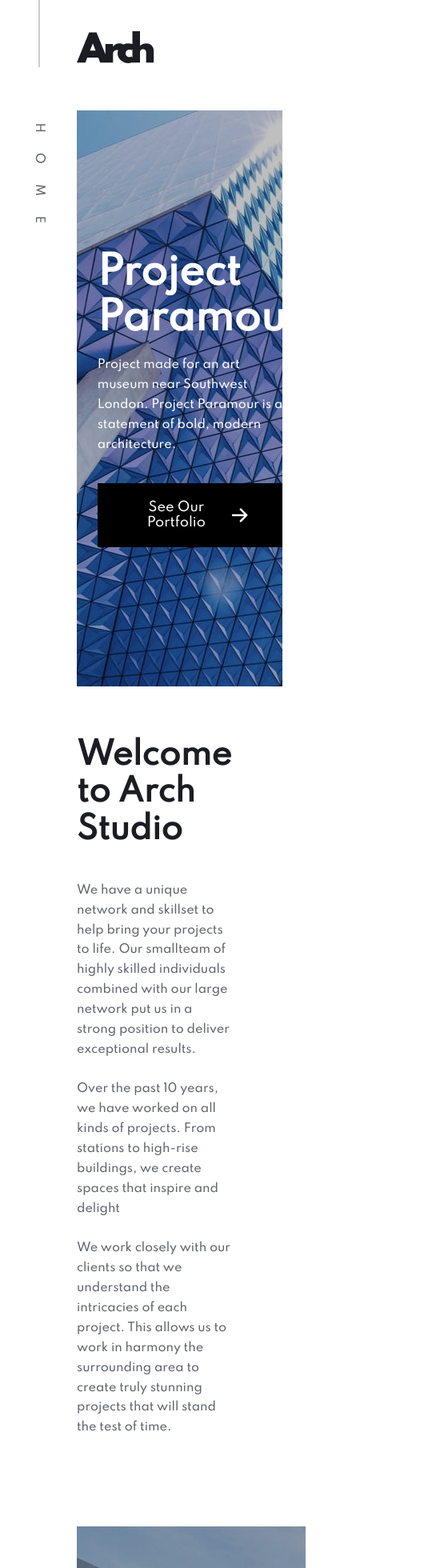
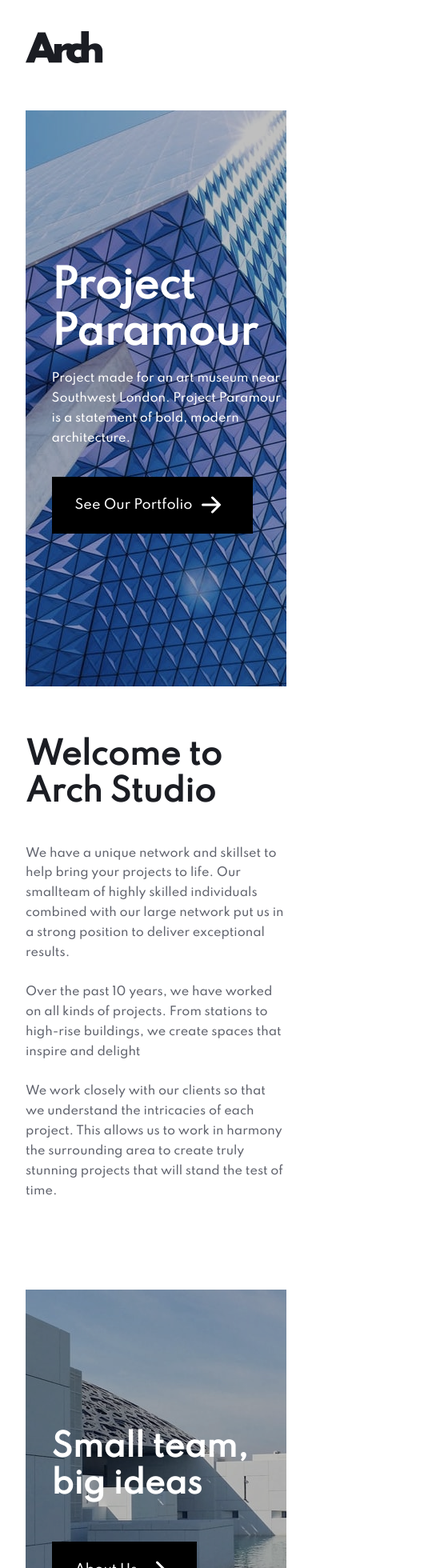
Before and after one commit to Kl3va/arch-studio, a React (Create React App) app: page / in a window 390 px wide. Shown: the part 20-1980 px from the top of the page at 80% size, 540 px wide, since content can reach past the window. Built offline with nearby package versions, Linux system fonts and the light colour scheme.

Commit message:
responsive on tablet devices

```diff
--- a/src/data/homeData/homeData.js
+++ b/src/data/homeData/homeData.js
@@ -86,7 +86,7 @@ export const header = {
 //Sub header section
 export const subHeader = {
   headingLarge: "Welcome",
-  headingSmall: " Welcome to Arch Studio",
+  headingSmall: " Welcome to  Arch Studio",
   texts: [
     "We have a unique network and skillset to help bring your projects to life. Our smallteam of highly skilled individuals combined with our large network put us in a strong position to deliver exceptional results.",
     "Over the past 10 years, we have worked on all kinds of projects. From stations to high-rise buildings, we create spaces that inspire and delight",
--- a/src/pages/home/Featured.js
+++ b/src/pages/home/Featured.js
@@ -30,7 +30,7 @@ const Featured = ({ heading, btnText, subContents }) => {
               return (
                 <div key={index} className="featured-subcontent packed">
                   <picture className="featured-subcontent__picture">
-                    <source media="(min-width: 573px)" srcSet={imgDesktop} />
+                    <source media="(min-width: 801px)" srcSet={imgDesktop} />
                     <source media="(min-width: 375px)" srcSet={imgTablet} />
                     <img loading="lazy" src={imgMobile} alt="portfolio" />
                   </picture>
--- a/src/pages/home/Footer.js
+++ b/src/pages/home/Footer.js
@@ -7,12 +7,12 @@ import { navbar } from "../../data/homeData/homeData";
 const Footer = ({ btnText, logo }) => {
   const { page } = navbar.navigation[0];
   return (
-    <footer>
+    <footer className="footer-main">
       <div className="footer">
         <div className="footer__logo">
           <img src={logo} alt="footer" />
         </div>
-        <div className="footer__content packed">
+        <div className="footer__content">
           <Navlinks
             navigation={navbar.navigation}
             link="footer__link"
--- a/src/pages/home/Home.js
+++ b/src/pages/home/Home.js
@@ -19,7 +19,7 @@ const Home = () => {
     <>
       <AsideInfo text="home" />
       <Header {...header} />
-      <main>
+      <main className="main">
         <Welcome {...subHeader} />
         <HomeAbout {...about} />
         <Featured {...featured} />
--- a/src/pages/home/HomeAbout.js
+++ b/src/pages/home/HomeAbout.js
@@ -8,7 +8,7 @@ const HomeAbout = ({ heading, btnText, desktopImg, tabletImg, mobileImg }) => {
   const { page } = navbar.navigation[1];
 
   return (
-    <section className="section">
+    <section className="section section--about">
       <div className="home-about packed">
         <picture className="home-about__picture">
           <source media="(min-width: 573px)" srcSet={desktopImg} />
--- a/src/pages/home/Navbar.js
+++ b/src/pages/home/Navbar.js
@@ -5,7 +5,7 @@ import { Link } from "react-router-dom";
 //Navigation Component
 const Navbar = ({ logo, navigation }) => {
   return (
-    <aside>
+    <aside className="aside-nav">
       <nav className="nav">
         <div className="nav__logo">
           <Link to="/">
--- a/src/sass/_base.scss
+++ b/src/sass/_base.scss
@@ -13,7 +13,11 @@ $red: rgb(223, 86, 86);
 $font-secondary: "Spartan", sans-serif;
 
 //Breakpoints
-$breakpoint-large: 78.5em;
+$breakpoint-largest: 78.5em; //1256px
+$breakpoint-larger: 62.5em; //1000px
+$breakpoint-large: 50em; //800px
+$breakpoint-medium: 46.8em; //750px
+$breakpoint-mid: 43.75em; //700px
 $breakpoint-small: 33.88em;
 
 //MIXINS
@@ -85,7 +89,7 @@ picture {
 .btn-large {
   background-color: black;
   color: white;
-  padding: 1rem 2.1rem 1rem 2.4rem;
+  padding: 0.7rem 1.7rem 0.7rem 1.8rem;
   border: none;
   text-align: center;
   transition: all ease 0.2s;
@@ -138,18 +142,3 @@ body {
   font-weight: 500;
   color: $dark-grey;
 }
-
-.container {
-  display: grid;
-  grid-template-rows: auto;
-  grid-template-columns:
-    [full-start] minmax(6rem, 1fr) [center-start]
-    repeat(12, [column-start] minmax(0, 6.1rem) [column-end])
-    [center-end] minmax(6rem, 1fr) [full-end];
-
-  & > * {
-    grid-column: center-start / center-end;
-    grid-row: auto;
-    grid-row-gap: 2rem;
-  }
-}
--- a/src/sass/_home.scss
+++ b/src/sass/_home.scss
@@ -8,6 +8,11 @@
   left: 3rem;
   height: 12rem;
   width: 2rem;
+  transition: display ease-out 0.2s;
+
+  @media only screen and (max-width: $breakpoint-medium) {
+    display: none;
+  }
 
   display: flex;
   flex-direction: column;
@@ -65,6 +70,17 @@
   }
 }
 
+//CONTENT IN THE CENTER
+.aside-nav,
+.header,
+.footer-main {
+  margin-inline: 6rem;
+
+  @media only screen and (max-width: $breakpoint-medium) {
+    margin-inline: 2rem;
+  }
+}
+
 //HEADER SECTION
 
 .packed {
@@ -107,13 +123,39 @@
   align-self: end;
   transform: translateX(-5.17rem);
 
-  @media only screen and (min-width: $breakpoint-large) {
+  @media only screen and (min-width: $breakpoint-largest) {
     display: block;
   }
 }
 
+//MAIN CONTENT
+.main {
+  display: grid;
+  grid-template-rows: auto auto auto;
+  grid-template-columns:
+    [full-start] minmax(6rem, 1fr) [center-start]
+    repeat(12, [column-start] minmax(0, 6.1rem) [column-end])
+    [center-end] minmax(6rem, 1fr) [full-end];
+
+  @media only screen and (max-width: $breakpoint-medium) {
+    grid-template-columns:
+      [full-start] 2rem [center-start]
+      repeat(12, [column-start] minmax(0, 6.1rem) [column-end])
+      [center-end] 2rem [full-end];
+  }
+  //grid-row-gap: 2rem;
+
+  /* & > *:not(:nth-child(5)) {
+    grid-column: center-start / center-end;
+    grid-row: auto;
+    grid-row-gap: 2rem;
+  } */
+}
+
 //WELCOME SECTION
 .section--welcome {
+  grid-column: center-start / center-end;
+  grid-row: 1 / 2;
   margin-block: 4rem 6.9rem;
 }
 
@@ -129,7 +171,12 @@
 
     transform: translateY(2rem);
 
-    @media only screen and (max-width: $breakpoint-small) {
+    @media only screen and (max-width: $breakpoint-larger) {
+      margin-left: -2rem;
+      transform: translateY(0);
+    }
+
+    @media only screen and (max-width: $breakpoint-medium) {
       display: none;
     }
   }
@@ -141,8 +188,18 @@
 
     max-width: 28rem;
 
+    @media only screen and (max-width: $breakpoint-larger) {
+      grid-column: 1 / -1;
+      justify-self: start;
+      max-width: max-content;
+    }
+
     & .welcome-subheading {
       margin-bottom: 2.5rem;
+
+      @media only screen and (max-width: $breakpoint-larger) {
+        max-width: 25rem;
+      }
     }
 
     & .welcome-text {
@@ -157,10 +214,23 @@
     grid-row: 2 / 3;
 
     justify-self: end;
+
+    & img {
+      margin-top: -4rem;
+
+      @media only screen and (max-width: $breakpoint-larger) {
+        display: none;
+      }
+    }
   }
 }
 
 //HOME-ABOUT SECTION
+.section--about {
+  grid-column: center-start / center-end;
+  grid-row: 2 / 3;
+}
+
 .home-about {
   &__img {
     @include imagestyle;
@@ -187,6 +257,8 @@
 
 //FEATURED SECTION
 .section--featured {
+  grid-column: center-start / center-end;
+  grid-row: 3 / 4;
   margin: 12.5rem 0;
 }
 
@@ -214,6 +286,12 @@
     grid-template-rows: auto;
     column-gap: 2rem;
     margin-top: 4rem;
+
+    @media only screen and (max-width: $breakpoint-large) {
+      display: flex;
+      flex-direction: column;
+      row-gap: 1.5rem;
+    }
   }
 
   &-subcontent {
@@ -224,18 +302,27 @@
       height: fit-content;
       color: rgba($color-primary, 0.5);
       z-index: 50;
+
+      @media only screen and (max-width: $breakpoint-medium) {
+        display: none;
+      }
     }
 
     &__picture img {
       filter: brightness(80%);
       @include imagestyle;
+
+      @media only screen and (max-width: $breakpoint-large) {
+        height: 100%;
+      }
     }
   }
 
   &-minicontent {
     color: $color-primary;
     align-self: end;
-    margin: 0 0 2.5rem 2.5rem;
+    //margin: 0 0 2.5rem 2.5rem;
+    margin: 0 0 3vw 3vw;
     z-index: 100;
 
     &__text {
@@ -245,20 +332,39 @@
 }
 
 //FOOTER SECTION
+.footer-main {
+  @media only screen and (max-width: $breakpoint-larger) {
+    margin-inline: 0;
+  }
+}
+
 .footer {
   display: flex;
-  // grid-template-columns: minmax(7.5rem, 19%) minmax(min-content, 49rem) minmax(
-  // min-content,
-  // max-content
-  // );
 
-  /*& > * + * {
-    grid-column: 2 / 3;
-    grid-row: 1 / 2;
-  } */
+  @media only screen and (max-width: $breakpoint-mid) {
+    flex-direction: column;
+    background-color: $very-light-grey;
+    height: fit-content;
+
+    & > *:first-child {
+      align-self: center;
+    }
+  }
 
   &__content {
     flex: 2 1;
+
+    display: grid;
+
+    & > * {
+      grid-column: 1 / 2;
+      grid-row: 1 / 2;
+    }
+
+    @media only screen and (max-width: $breakpoint-mid) {
+      display: flex;
+      flex-direction: column;
+    }
 
     //display: flex;
     //justify-content: space-between;
@@ -279,7 +385,7 @@
   &__logo {
     //flex: 1 1 0;
     background-color: $very-dark-blue;
-    width: Min(20%, 12.5rem); //18%
+    width: 14%; //18%
     aspect-ratio: 1 / 1;
 
     display: grid;
@@ -304,6 +410,10 @@
     //flex-basis: 55%;
     //justify-content: space-evenly;
     // align-items: center;
+
+    @media only screen and (max-width: $breakpoint-mid) {
+      flex-direction: column;
+    }
   }
 
   &__items {
```
